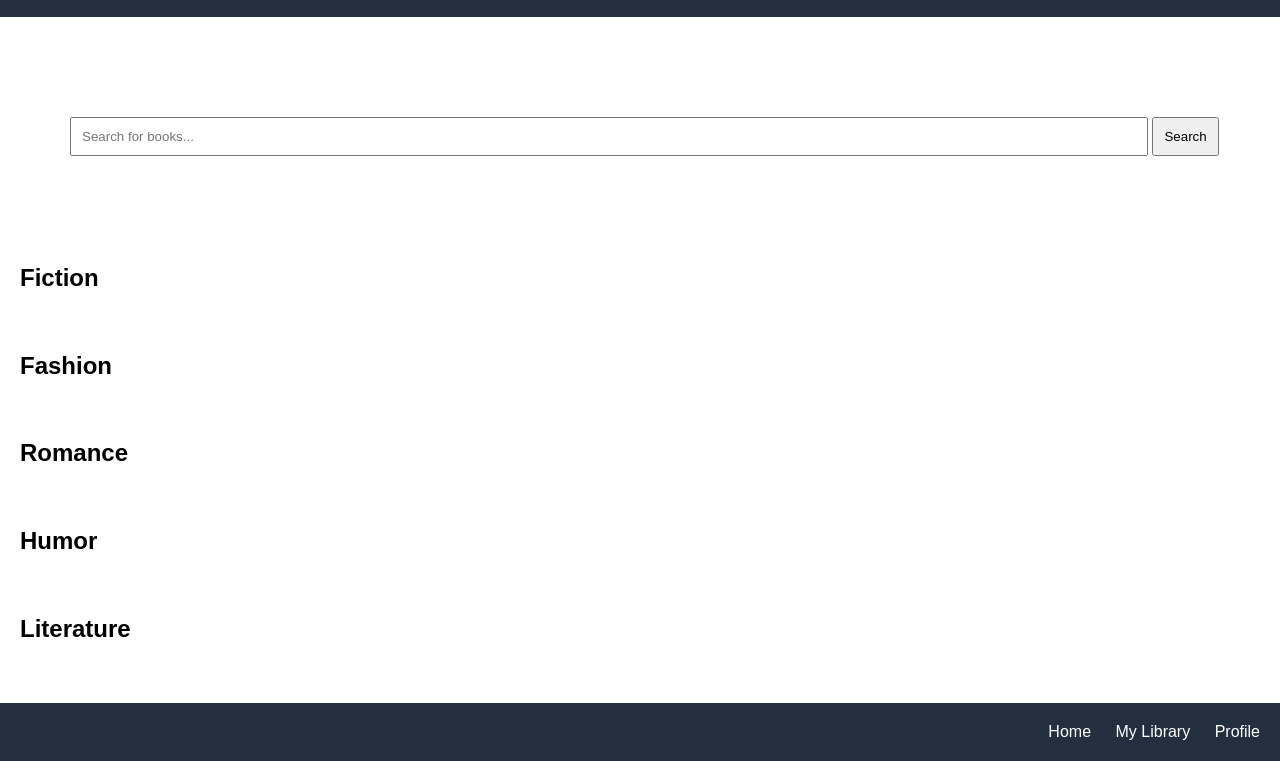
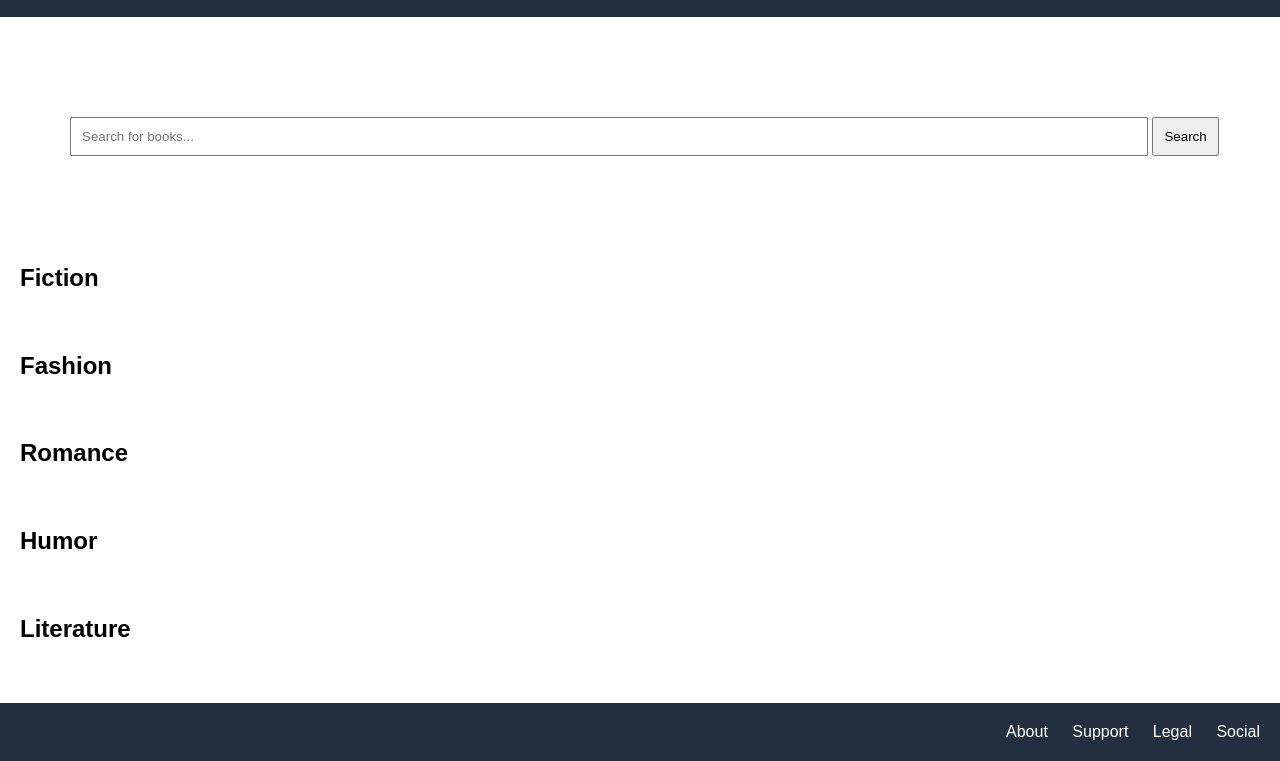
Before and after one commit to maureen-ndereba/booked-ke-book-recommendation-app, a plain HTML site: page index.html in a window 1280 px wide. Shown: the part 69-830 px from the top of the page. Drawn offline with Linux system fonts and the light colour scheme; no server answers.

Commit message:
Added footer menu

```diff
--- a/index.html
+++ b/index.html
@@ -67,9 +67,10 @@
 
         <nav>
             <ul>
-                <li><a href="#">Home</a></li>
-                <li><a href="#">My Library</a></li>
-                <li><a href="#">Profile</a></li>
+                <li><a href="#">About</a></li>
+                <li><a href="#">Support</a></li>
+                <li><a href="#">Legal</a></li>
+                <li><a href="#">Social</a></li>
             </ul>
         </nav>
     </header>
```
